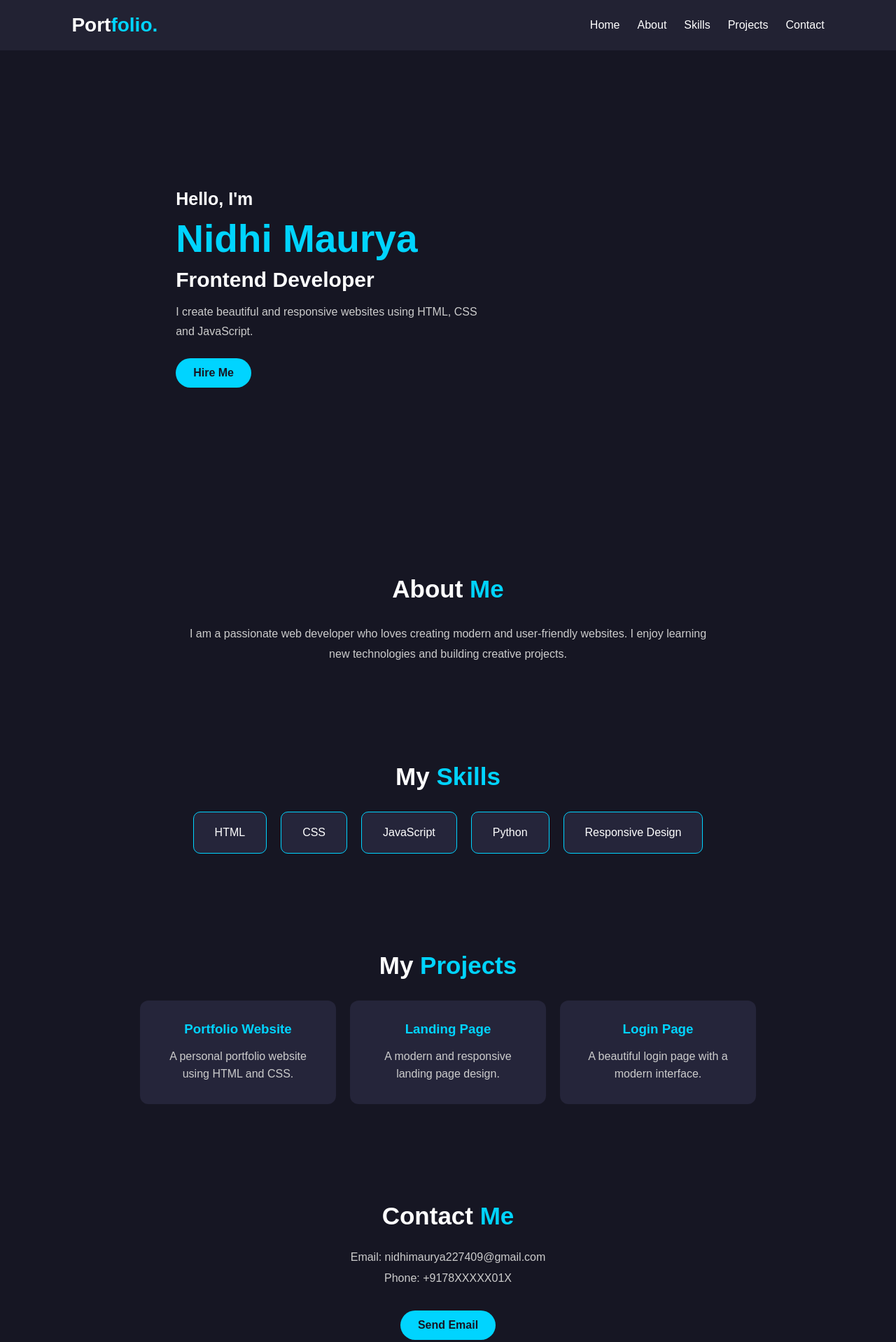
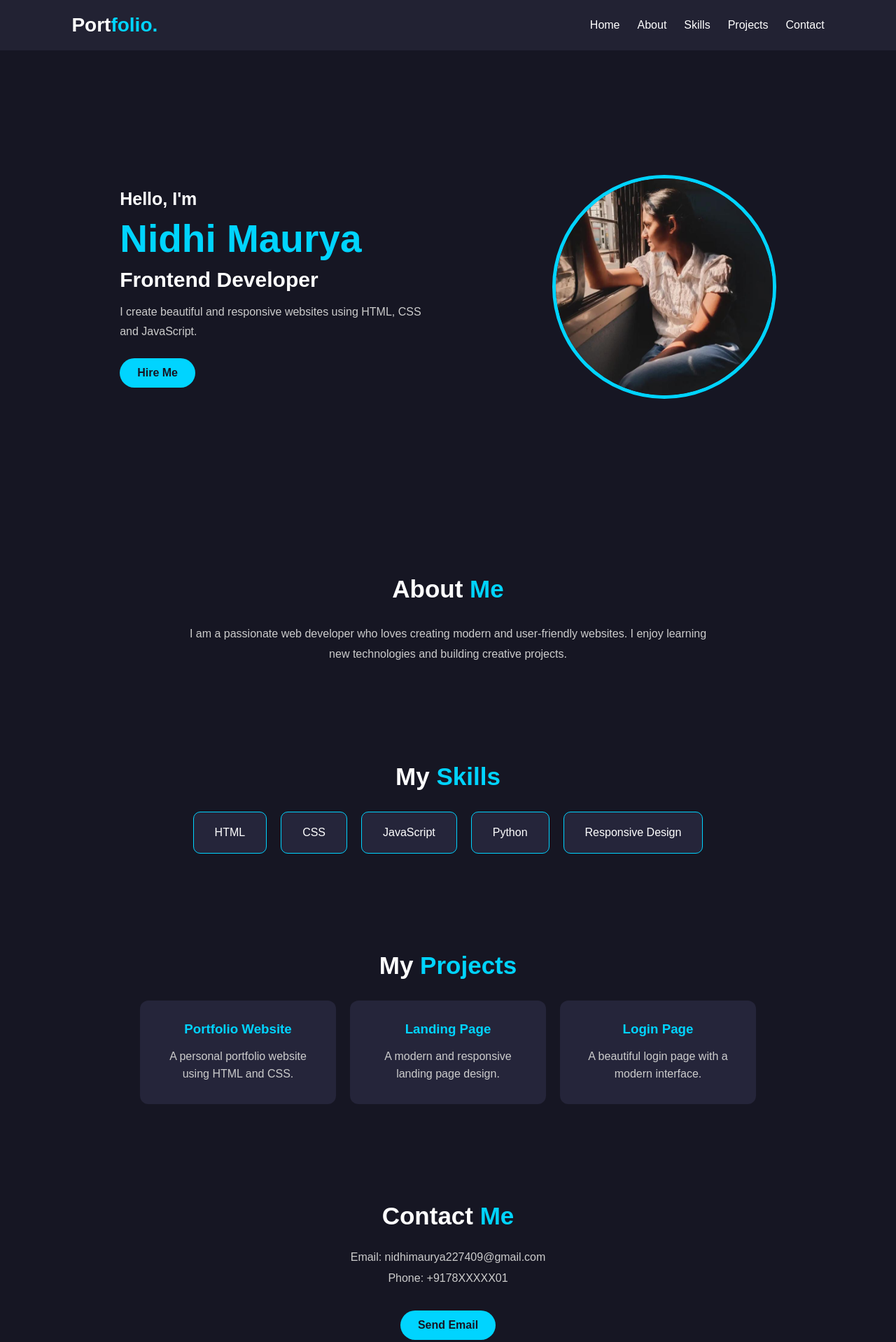
Before and after one commit to nidhim1325/my-portfolio, a plain HTML site: page index.html in a window 1280 px wide. Shown: the top 1918 px of the page at 70% size. Drawn offline with Linux system fonts and the light colour scheme.

Commit message:
Update index.html

```diff
--- a/index.html
+++ b/index.html
@@ -33,7 +33,7 @@
         </div>
 
         <div class="hero-image">
-            <imgsrc="WhatsApp Image 2026-11-18 at 2.36.19 PM.jpeg">
+            <img src="WhatsApp Image 2026-11-18 at 2.36.19 PM.jpeg">
 
         </div>
     </section>
@@ -81,7 +81,7 @@
     <section id="contact" class="contact">
         <h2>Contact <span>Me</span></h2>
         <p>Email: nidhimaurya227409@gmail.com</p>
-        <p>Phone: +9178XXXXX01X</p>
+        <p>Phone: +9178XXXXX01</p>
         <a href="nidhimaurya227409@gmail.com" class="btn">
             Send Email
         </a>
```
